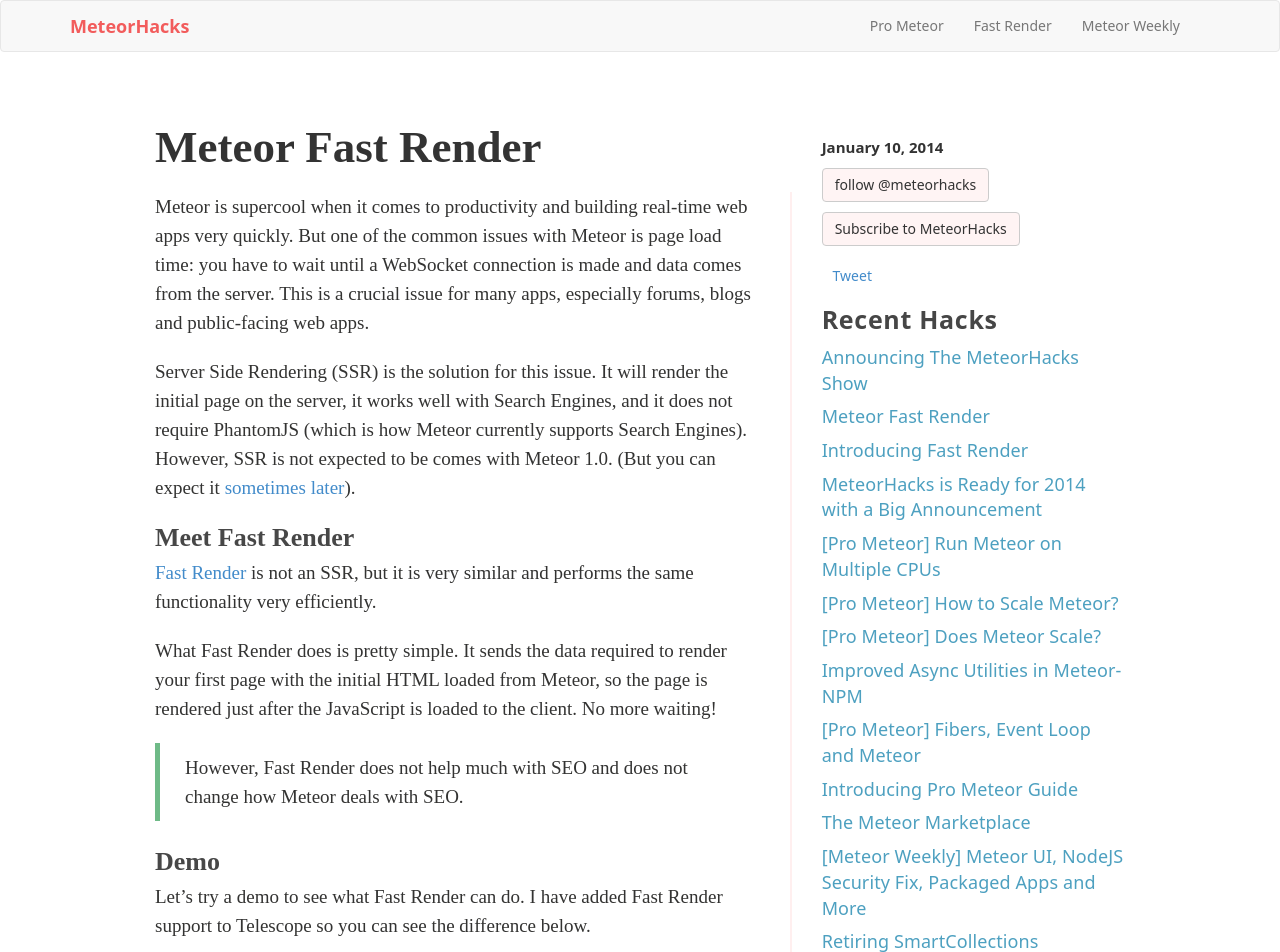
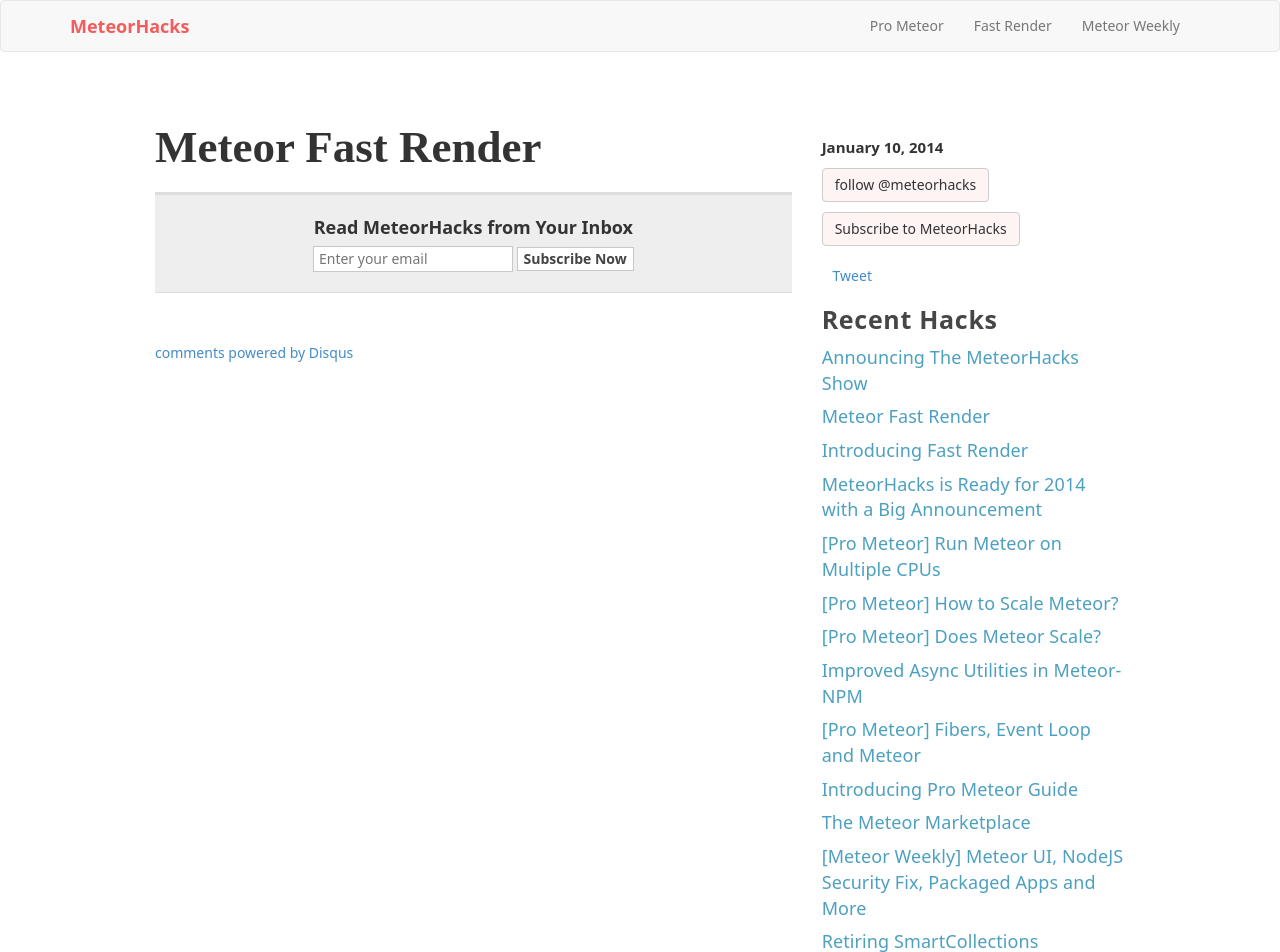
Before and after one commit to meteorhacks/meteorhacks.github.io, a Jekyll site: the page built from _posts/2014-01-10-fast-render-docs.md, in a window 1280 px wide and 1400 px high. Shown: the top 952 px of the window. Built offline with Jekyll 4.4.1, drawn with Linux system fonts in a browser that asks for light colours; comment, search, counter and statistics services are not loaded; some of the changed text lies outside the part shown.

```diff
--- a/_posts/2014-01-10-fast-render-docs.md
+++ b/_posts/2014-01-10-fast-render-docs.md
@@ -5,50 +5,3 @@
 summery: "Documentation for Fast Render"
 link: "/fast-render"
 ---
-
-Meteor is supercool when it comes to productivity and building real-time web apps very quickly. But one of the common issues with Meteor is page load time: you have to wait until a WebSocket connection is made and data comes from the server. This is a crucial issue for many apps, especially forums, blogs and public-facing web apps.
-
-Server Side Rendering (SSR) is the solution for this issue.  It will render the initial page on the server, it works well with Search Engines, and it does not require PhantomJS  (which is how Meteor currently supports Search Engines). However, SSR is not expected to be comes with Meteor 1.0. (But you can expect it [sometimes later](https://trello.com/c/Lz07fBAm/7-server-side-rendering)).
-
-## Meet Fast Render
-
-[Fast Render](http://meteorhacks.com/fast-render) is not an SSR, but it is very similar and performs the same functionality very efficiently.
-
-What Fast Render does is pretty simple. It sends the data required to render your first page with the initial HTML loaded from Meteor, so the page is rendered just after the JavaScript is loaded to the client. No more waiting!
-
-> However, Fast Render does not help much with SEO and does not change how Meteor deals with SEO.
-
-## Demo
-
-Let's try a demo to see what Fast Render can do. I have added Fast Render support to Telescope so you can see the difference below.
-
-* [Standard Telescope App](http://oridinary-telescope.meteor.com/)
-* [Telescope with Fast Render](http://fast-render-telescope.meteor.com/)
-
-For more information on the comparison, see the video below.
-
-<iframe width="640" height="360" src="//www.youtube.com/embed/mGcE6UVOqPk?rel=0" frameborder="0" allowfullscreen="1">
-</iframe>
-
-## Simple Integration
-
-[Fast Render](http://meteorhacks.com/fast-render) does all the hard work for you. All you have to do is specify which   data and subscriptions need to send to the client with the HTML. You can do that with a simple API. See the example below:
-
-First add Fast Render to your Meteor app
-
-    mrt add fast-render
-
-Fast Render has been deeply integrated with Iron Router. With just a few steps, you can power your existing Meteor App with Fast Render. Here's all you have to do:
-
-1. If you are extending from `RouteController`, extend it from `FastRender.RouteController`
-2. If you are directly using routes, use `fastRender:true` as shown [here](/fast-render/iron-router-support/#option_1_if_you_are_using_waiton).
-3. Then bring your route definitions to a place that can be seen by both the client and the server.
-4. Make sure, `waitOn()` does not contains any client specific code. If you have such, guard them with `Meteor.isClient`
-
-Fast Render supports more IronRouter [integration methods](/fast-render/iron-router-support/), as well as the ability to integrate without IronRouter. Please refer to the [documentation](http://meteorhacks.com/fast-render) for more information.
-
-## Try it Out
-
-Don't take my word for it. Try it out with your app: I bet you'll love it. I'd also love to hear your thoughts about Fast Render and this is the first project comes with the new MeteorHacks.
-
-> Sign Up with [this Newsletter](http://mad.ly/signups/98366/join) to get FastRender specific [updates](http://mad.ly/signups/98366/join) once they've been released
```
Also changed, not shown: _posts/2014-01-09-introducing-fast-render.md (+2 -0 lines), _posts/fast-render/2013-12-12-introduction.md (+1 -0 lines).
